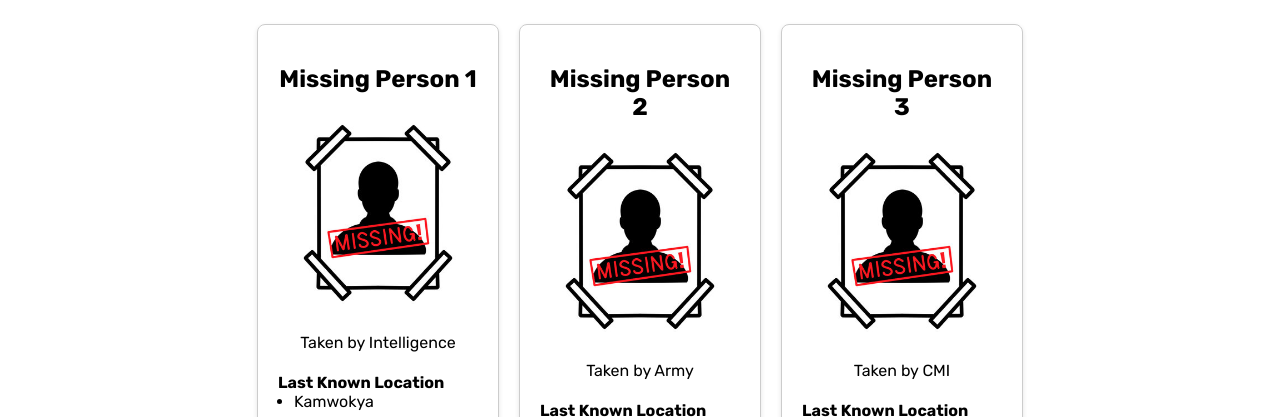
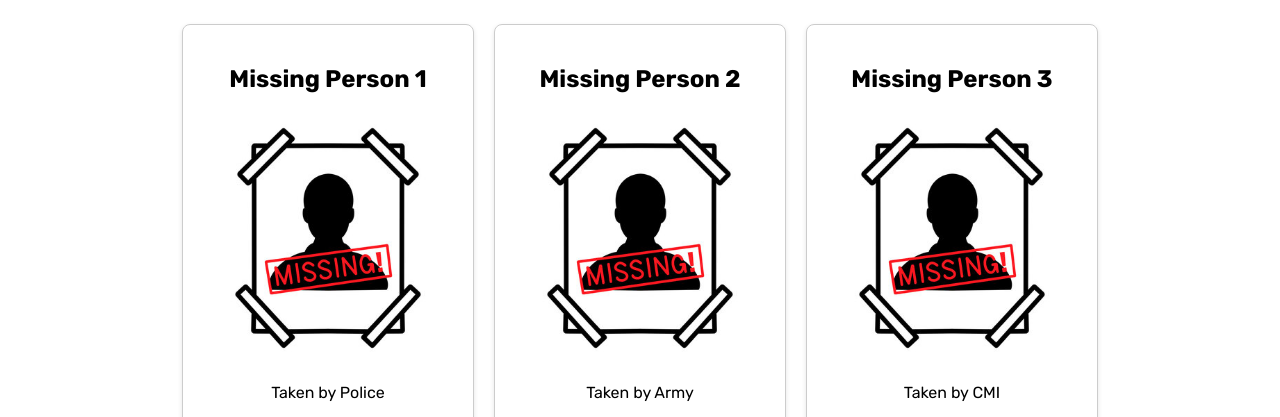
Before and after one commit to wkambale/missingpersons, a plain HTML site: page index.html in a window 1280 px wide. Shown: the part 63-480 px from the top of the page. Drawn offline with Linux system fonts and the light colour scheme.

Commit message:
new updates now

```diff
--- a/data.json
+++ b/data.json
@@ -4,7 +4,7 @@
         "name": "Missing Person 1",
         "image": "img/image_of_person.jpg",
         "last_known_location": "Kamwokya",
-        "security_organ": "Taken by Intelligence",
+        "security_organ": "Taken by Police",
         "holding_location": "Prison",
         "twitter": "@handle_of_person",
         "sex": "male"
--- a/index.html
+++ b/index.html
@@ -56,7 +56,7 @@
         box-shadow: 0 2px 5px rgba(0, 0, 0, 0.1);
         margin: 10px;
         padding: 20px;
-        width: 200px;
+        width: 250px;
         text-align: center;
         position: relative;
       }
--- a/this/data.json
+++ b/this/data.json
@@ -4,7 +4,7 @@
         "name": "Missing Person 1",
         "image": "img/image_of_person.jpg",
         "last_known_location": "Kamwokya",
-        "security_organ": "Taken by Intelligence",
+        "security_organ": "Taken by Police",
         "holding_location": "Prison",
         "twitter": "@handle_of_person",
         "sex": "male"
```
Also changed, not shown: this/index.html (+1 -1 lines).
